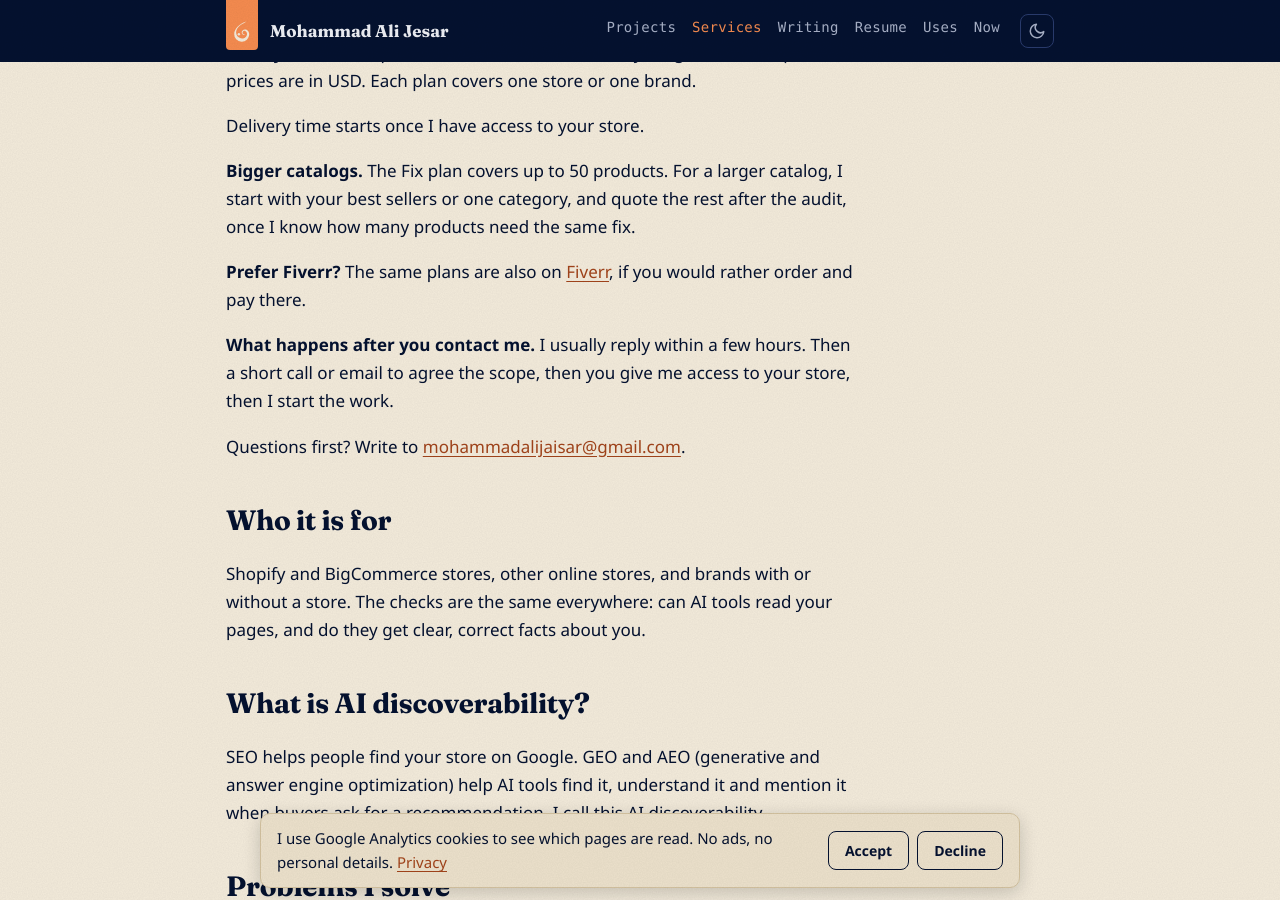
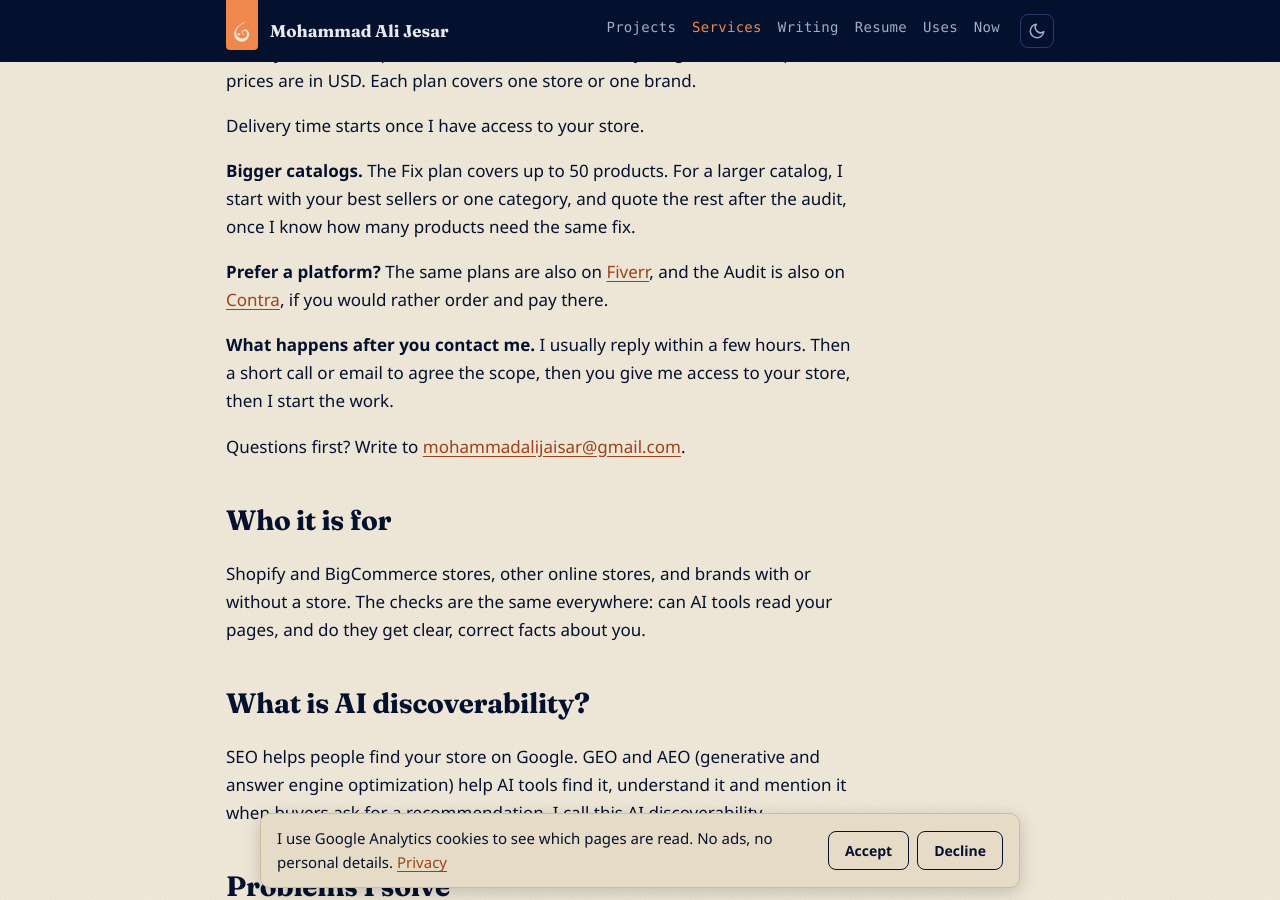
Before and after one commit to mjesar/mjesar.github.io, a Jekyll site: the page built from services/ai-discoverability/index.md, in a window 1280 px wide and 900 px high, scrolled down 2054 px. Built offline with Jekyll 4.4.1, drawn with Linux system fonts in a browser that asks for light colours.

Commit message:
add contra to the footer and services pages and drop gitlab from the footer

```diff
--- a/_includes/footer.html
+++ b/_includes/footer.html
@@ -4,9 +4,9 @@
     <ul class="links">
       <li><a href="mailto:mohammadalijaisar@gmail.com">Email</a></li>
       <li><a href="https://github.com/mjesar" rel="me noopener" target="_blank">GitHub</a></li>
-      <li><a href="https://gitlab.com/mjesar" rel="me noopener" target="_blank">GitLab</a></li>
       <li><a href="https://www.linkedin.com/in/mjesar/" rel="me noopener" target="_blank">LinkedIn</a></li>
       <li><a href="https://www.fiverr.com/mjesar" rel="me noopener" target="_blank">Fiverr</a></li>
+      <li><a href="https://contra.com/alijesar" rel="me noopener" target="_blank">Contra</a></li>
       <li><a href="/uses/">Uses</a></li>
       <li><a href="/now/">Now</a></li>
       <li><a href="/llm-info/">Facts for AI</a></li>
--- a/_includes/head.html
+++ b/_includes/head.html
@@ -15,6 +15,7 @@
 <link rel="me" href="https://gitlab.com/mjesar">
 <link rel="me" href="https://www.linkedin.com/in/mjesar/">
 <link rel="me" href="https://www.fiverr.com/mjesar">
+<link rel="me" href="https://contra.com/alijesar">
 <meta property="og:type" content="{% if page.layout == 'post' %}article{% elsif page.url == '/' %}profile{% else %}website{% endif %}">
 <meta property="og:site_name" content="Mohammad Ali Jesar">
 <meta property="og:title" content="{{ full_title }}">
--- a/services/ai-discoverability/index.md
+++ b/services/ai-discoverability/index.md
@@ -55,7 +55,7 @@ Delivery time starts once I have access to your store.
 
 **Bigger catalogs.** The Fix plan covers up to 50 products. For a larger catalog, I start with your best sellers or one category, and quote the rest after the audit, once I know how many products need the same fix.
 
-**Prefer Fiverr?** The same plans are also on [Fiverr](https://www.fiverr.com/mjesar){:target="_blank" rel="noopener"}, if you would rather order and pay there.
+**Prefer a platform?** The same plans are also on [Fiverr](https://www.fiverr.com/mjesar){:target="_blank" rel="noopener"}, and the Audit is also on [Contra](https://contra.com/alijesar){:target="_blank" rel="noopener"}, if you would rather order and pay there.
 
 **What happens after you contact me.** I usually reply within a few hours. Then a short call or email to agree the scope, then you give me access to your store, then I start the work.
 
```
Also changed, not shown: services/index.md (+2 -0 lines).
